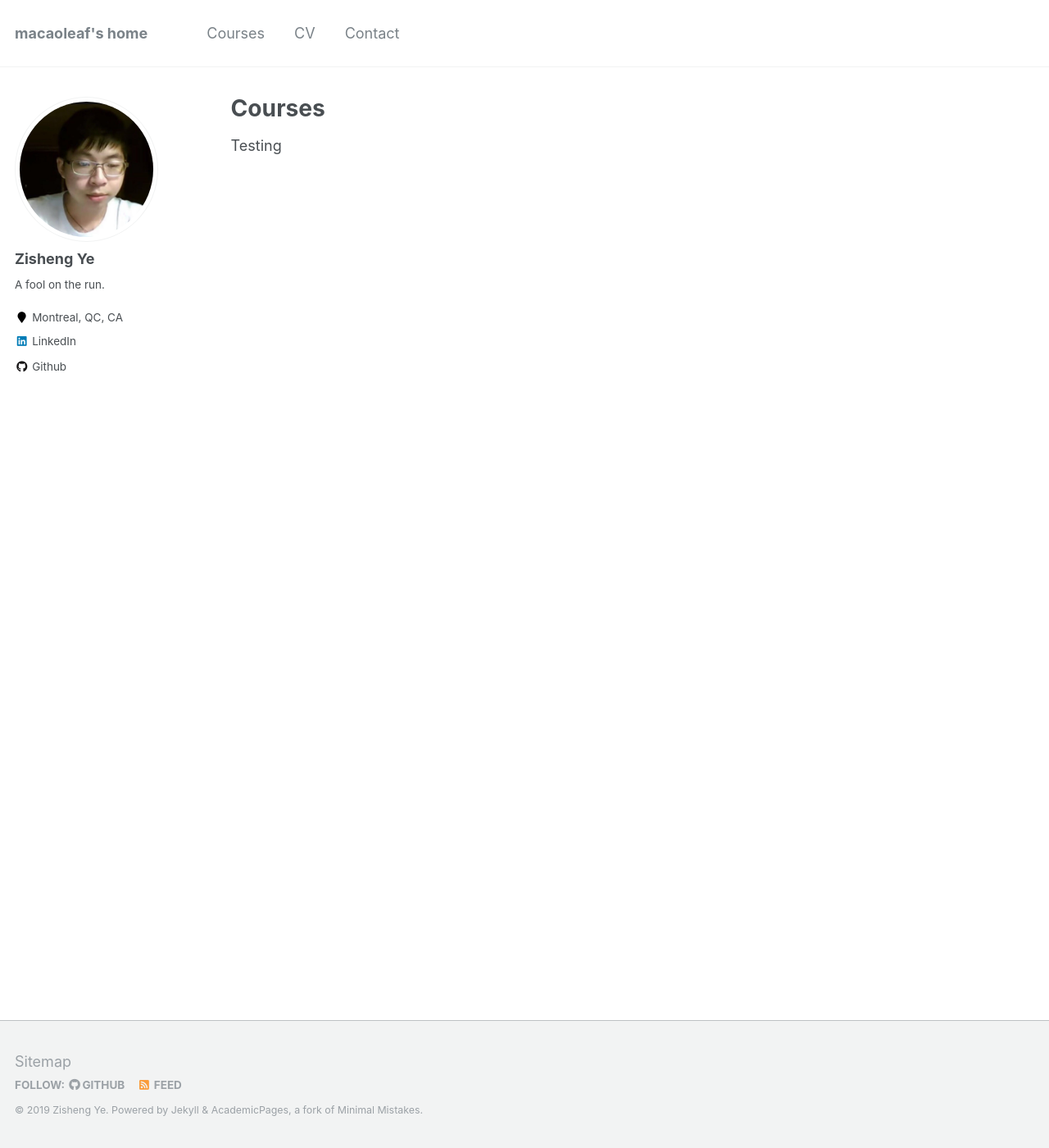
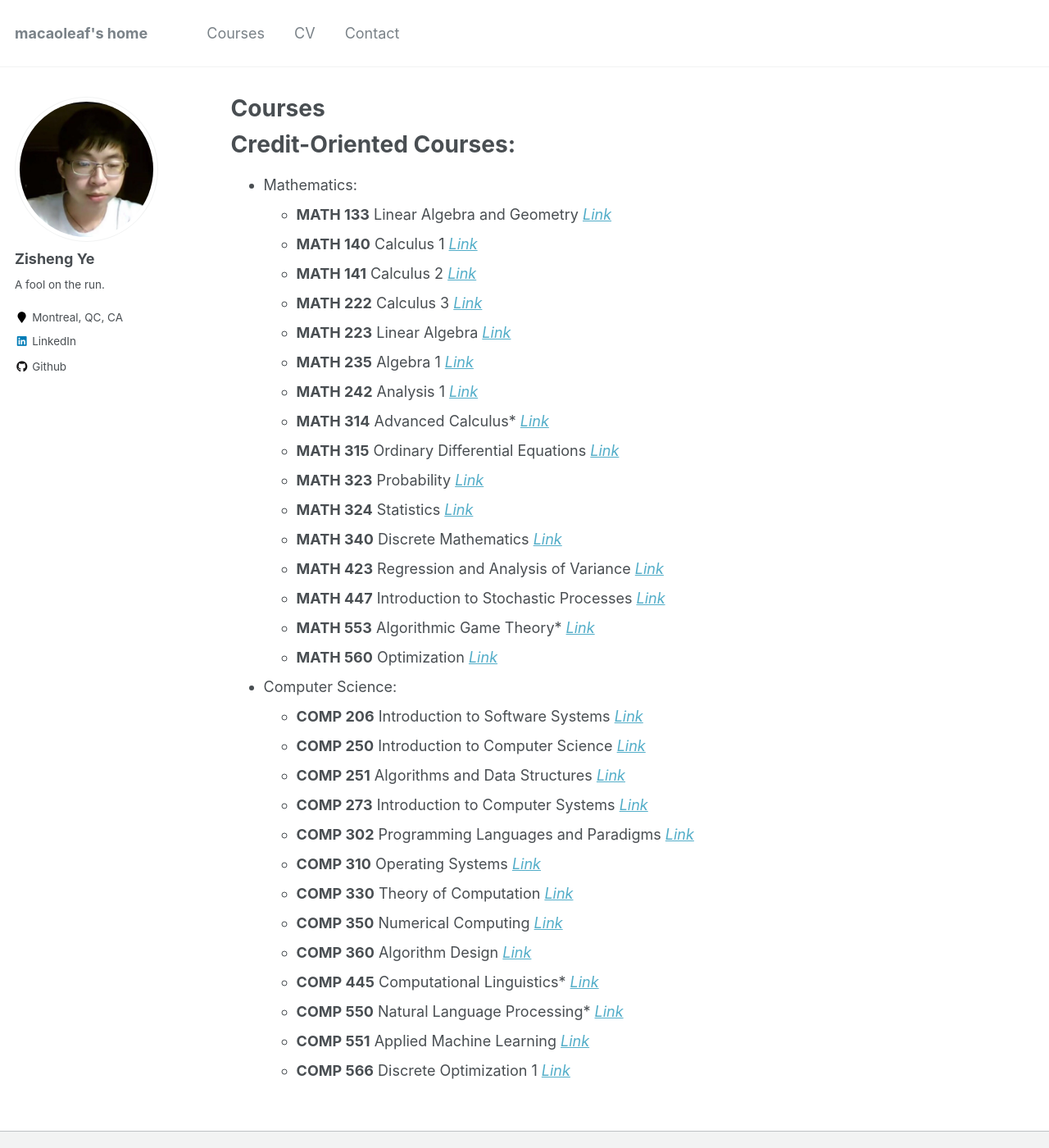
Before and after one commit to macaoleaf/macaoleaf.github.io, a Jekyll site: the page built from _pages/Courses.md, in a window 1280 px wide and 1400 px high. Shown: the whole window at 82% size. Built offline with Jekyll 4.4.1, drawn with Linux system fonts in a browser that asks for light colours.

Commit message:
Update Courses.md

```diff
--- a/_pages/Courses.md
+++ b/_pages/Courses.md
@@ -4,4 +4,37 @@ title: "Courses"
 permalink: /courses/
 author_profile: true
 ---
-Testing
+Credit-Oriented Courses:
+======
+- Mathematics:
+  - **MATH 133** Linear Algebra and Geometry [*Link*](https://www.mcgill.ca/study/2019-2020/courses/math-133)
+  - **MATH 140** Calculus 1 [*Link*](https://www.mcgill.ca/study/2019-2020/courses/math-140)
+  - **MATH 141** Calculus 2 [*Link*](https://www.mcgill.ca/study/2019-2020/courses/math-141)
+  - **MATH 222** Calculus 3 [*Link*](https://www.mcgill.ca/study/2019-2020/courses/math-222)
+  - **MATH 223** Linear Algebra [*Link*](https://www.mcgill.ca/study/2019-2020/courses/math-223)
+  - **MATH 235** Algebra 1 [*Link*](https://www.mcgill.ca/study/2019-2020/courses/math-235)
+  - **MATH 242** Analysis 1 [*Link*](https://www.mcgill.ca/study/2019-2020/courses/math-242)
+  - **MATH 314** Advanced Calculus\* [*Link*](https://www.mcgill.ca/study/2019-2020/courses/math-314)
+  - **MATH 315** Ordinary Differential Equations [*Link*](https://www.mcgill.ca/study/2019-2020/courses/math-315)
+  - **MATH 323** Probability [*Link*](https://www.mcgill.ca/study/2019-2020/courses/math-323)
+  - **MATH 324** Statistics [*Link*](https://www.mcgill.ca/study/2019-2020/courses/math-324)
+  - **MATH 340** Discrete Mathematics [*Link*](https://www.mcgill.ca/study/2019-2020/courses/math-340)
+  - **MATH 423** Regression and Analysis of Variance [*Link*](https://www.mcgill.ca/study/2019-2020/courses/math-423)
+  - **MATH 447** Introduction to Stochastic Processes [*Link*](https://www.mcgill.ca/study/2019-2020/courses/math-447)
+  - **MATH 553** Algorithmic Game Theory\* [*Link*](https://www.mcgill.ca/study/2019-2020/courses/math-553)
+  - **MATH 560** Optimization [*Link*](https://www.mcgill.ca/study/2019-2020/courses/math-560)
+
+- Computer Science:
+  - **COMP 206** Introduction to Software Systems [*Link*](https://www.mcgill.ca/study/2019-2020/courses/comp-206)
+  - **COMP 250** Introduction to Computer Science [*Link*](https://www.mcgill.ca/study/2019-2020/courses/comp-250)
+  - **COMP 251** Algorithms and Data Structures [*Link*](https://www.mcgill.ca/study/2019-2020/courses/comp-251)
+  - **COMP 273** Introduction to Computer Systems [*Link*](https://www.mcgill.ca/study/2019-2020/courses/comp-273)
+  - **COMP 302** Programming Languages and Paradigms [*Link*](https://www.mcgill.ca/study/2019-2020/courses/comp-302)
+  - **COMP 310** Operating Systems [*Link*](https://www.mcgill.ca/study/2019-2020/courses/comp-310)
+  - **COMP 330** Theory of Computation [*Link*](https://www.mcgill.ca/study/2019-2020/courses/comp-330)
+  - **COMP 350** Numerical Computing [*Link*](https://www.mcgill.ca/study/2019-2020/courses/comp-350)
+  - **COMP 360** Algorithm Design [*Link*](https://www.mcgill.ca/study/2019-2020/courses/comp-360)
+  - **COMP 445** Computational Linguistics\* [*Link*](https://www.mcgill.ca/study/2019-2020/courses/comp-445)
+  - **COMP 550** Natural Language Processing\* [*Link*](https://www.mcgill.ca/study/2019-2020/courses/comp-550)
+  - **COMP 551** Applied Machine Learning [*Link*](https://www.mcgill.ca/study/2019-2020/courses/comp-551)
+  - **COMP 566** Discrete Optimization 1 [*Link*](https://www.mcgill.ca/study/2019-2020/courses/comp-566)
```
